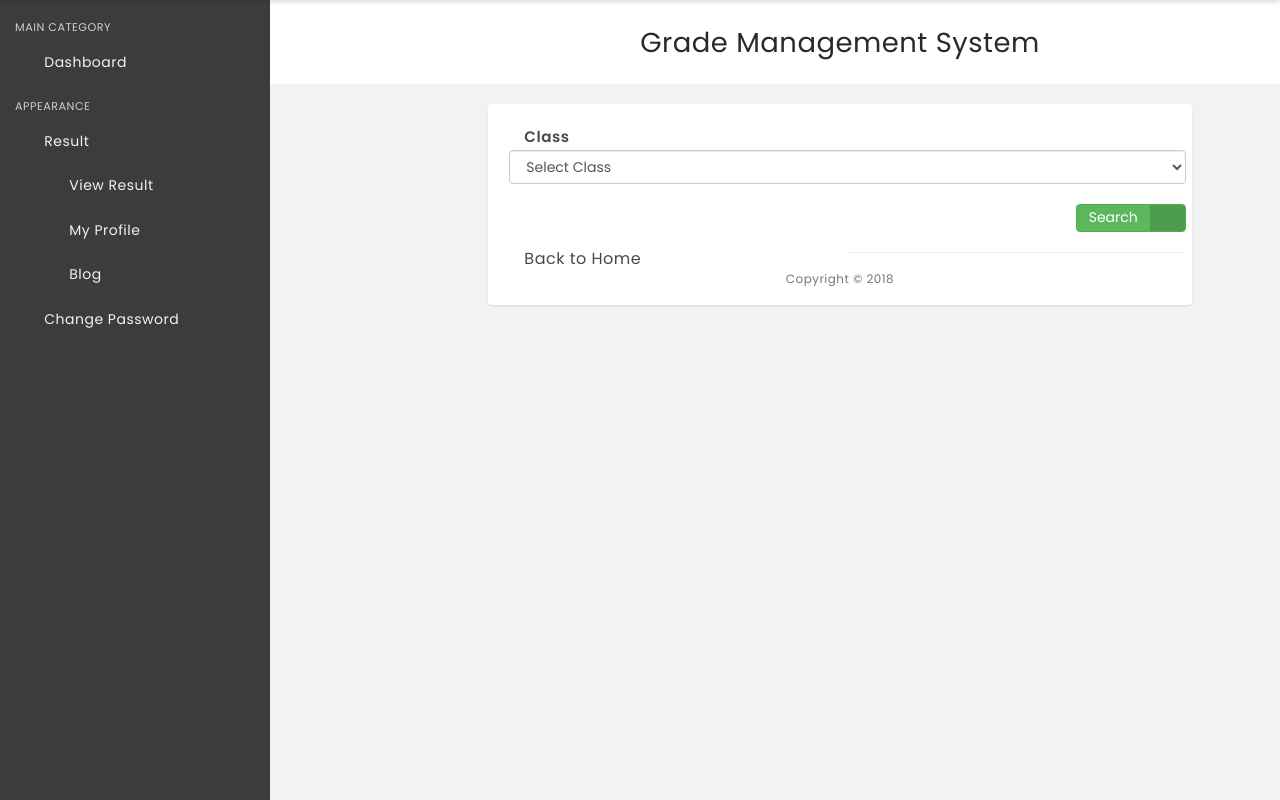
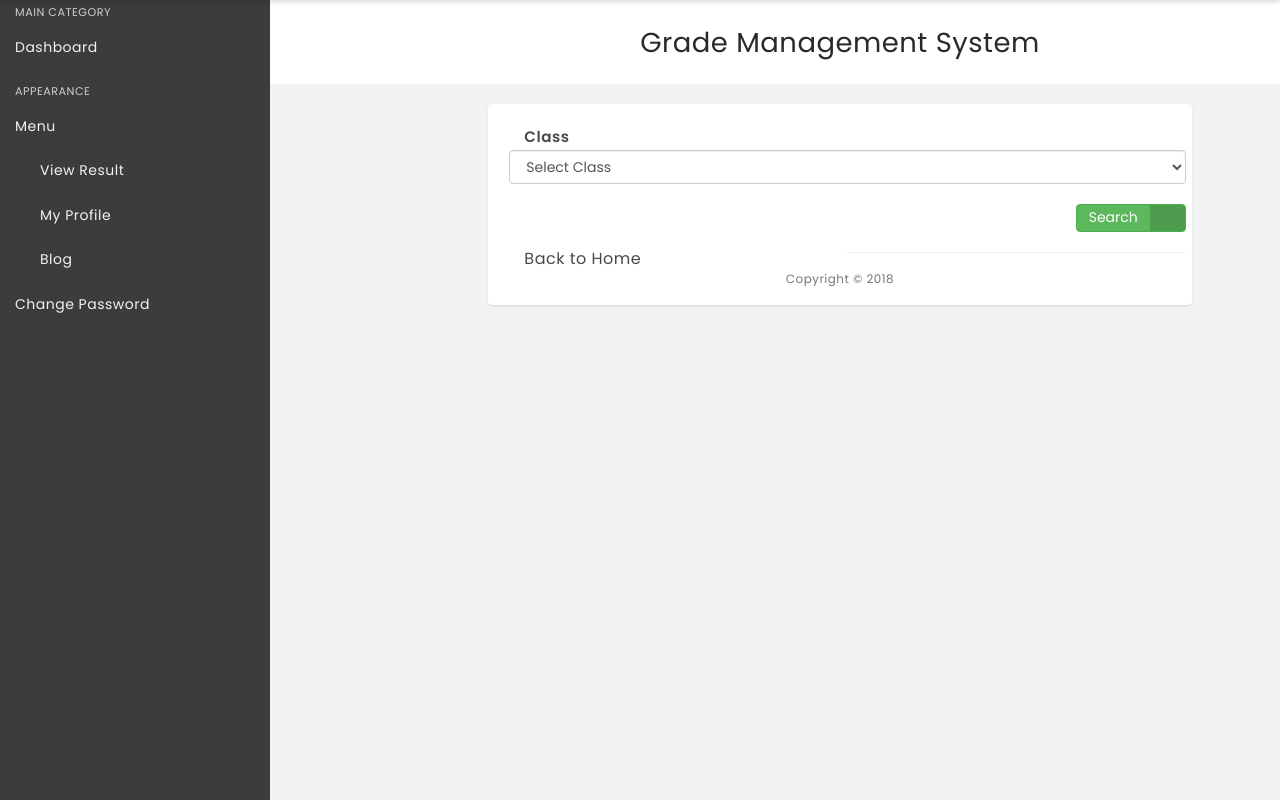
Before and after one commit to EphremG/ctf, a PHP site: page /find-result.php in a window 1280 px wide; the page is wider, and only the part inside the window is pictured. Shown: the part 50-850 px from the top of that part. Run offline with PHP 8.4, Linux system fonts and the light colour scheme; a user stored in the database is signed in; data comes from the database, SQL or seed files in the repository; grey boxes labelled with a size stand in for pictures from a placeholder-image service; some libraries are stand-ins or nearby versions; some web fonts are replaced.

Commit message:
Update studentleftbar.php

```diff
--- a/includes/studentleftbar.php
+++ b/includes/studentleftbar.php
@@ -1,35 +1,24 @@
 <div class="left-sidebar bg-black-300 box-shadow ">
                         <div class="sidebar-content">
-                            <div class="user-info closed">
-							<!--<form action="/upload.php" method="post" enctype="multipart/form-data"> -->
-								<img src="http://placehold.it/90/c2c2c2?text=User" alt="student" class="img-circle profile-img">
-                                <h6 class="title"><?php echo $_SESSION['alogin']; ?></h6>
-							<!--<input type="file" name="fileToUpload" id="fileToUpload">
-								<input type="submit" value="Upload Image" name="submit"> -->
-
-								</form>
-                            </div>
-                            <!-- /.user-info -->
-
-                            <div class="sidebar-nav">
+                          <div class="sidebar-nav">
                                 <ul class="side-nav color-gray">
                                     <li class="nav-header">
                                         <span class="">Main Category</span>
                                     </li>
                                     <li>
-                                        <a href="#"><i class="fa fa-dashboard"></i> <span>Dashboard</span> </a>
+                                        <a href="#"> <span>Dashboard</span> </a>
                                     </li>
                                     <li class="nav-header">
                                         <span class="">Appearance</span>
                                     </li>
 					<li class="has-children">
-                                        <a href="#"><i class="fa fa-info-circle"></i> <span>Result</span> <i class="fa fa-angle-right arrow"></i></a>
+                                        <a href="#"></i> <span>Menu</span></a>
                                         <ul class="child-nav">
-                                            <li><a href="find-result.php"><i class="fa fa-bars"></i> <span>View Result</span></a></li>
-                                            <li><a href="profile.php?profile=<?php echo base64_encode($_SESSION['sess_studentId']); ?>"><i class="fa fa fa-server"></i> <span>My Profile</span></a></li>
-                                            <li><a href="comment.php"><i class="fa fa-bars"></i> <span>Blog</span></a></li>
+                                            <li><a href="find-result.php"> <span>View Result</span></a></li>
+                                            <li><a href="profile.php?profile=<?php echo base64_encode($_SESSION['sess_studentId']); ?>"><span>My Profile</span></a></li>
+                                            <li><a href="comment.php"><span>Blog</span></a></li>
                                         </ul>
-                                        <li><a href="#"><i class="fa fa fa-server"></i> <span>Change Password</span></a></li>
+                                        <li><a href="#"> <span>Change Password</span></a></li>
                                     </li>
                             </div>
                             <!-- /.sidebar-nav -->
```
